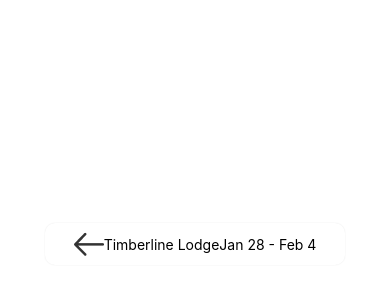
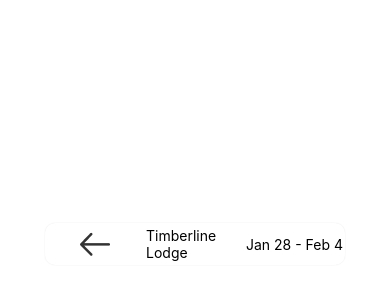
Before and after one commit to CocoaCommander/Trailblazer-EcoCAR, a React Native app: screen / in a window 390 px wide. Shown: the part 178-478 px from the top of the page. Built offline with nearby package versions, Linux system fonts and the light colour scheme.

Commit message:
works slightly better now

```diff
--- a/components/destDate.js
+++ b/components/destDate.js
@@ -5,11 +5,11 @@
 export default function DestinationDate() {
     return (
         <View style={styles.destDate}>
-            <Pressable>
+            <Pressable style={styles.destDateChild}>
                 <Image source={require("./Assets/next_icon.png")}/>
             </Pressable>
-            <Text>Timberline Lodge</Text>
-            <Text>Jan 28 - Feb 4</Text>
+            <Text style={styles.destDateChild}>Timberline Lodge</Text>
+            <Text style={styles.destDateChild}>Jan 28 - Feb 4</Text>
         </View>
     );
 }
--- a/components/styles.js
+++ b/components/styles.js
@@ -24,5 +24,11 @@
       },
       shadowOpacity: 0.1,
       shadowRadius: 1.5,
+    },
+
+    destDateChild: {
+      flex: 1,
+      padding: 1,
+      alignItems: 'center'
     }
   });
```
